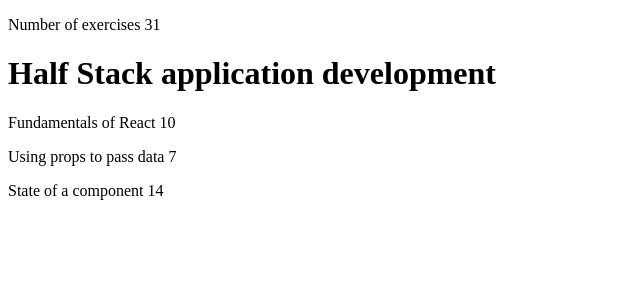
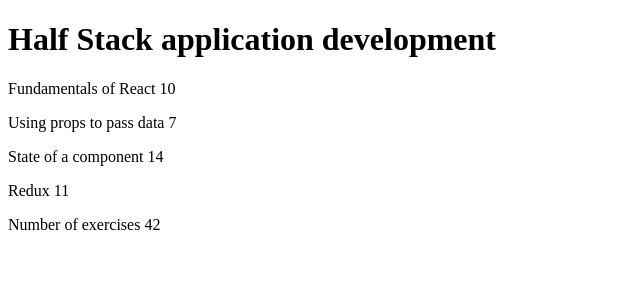
Before and after one commit to voygha/Full-Stack-Open, a React (Vite) app in the folder part1/: page / in a window 1280 px wide. Shown: the top 300 px of the page, without its empty margins (0-640 px from the left). Built offline with nearby package versions, Linux system fonts and the light colour scheme.

Commit message:
refactor: 2.2 Envolver el componente que obtiene el total dentro del componente Course y destructurar las props

```diff
--- a/part1/src/App.jsx
+++ b/part1/src/App.jsx
@@ -1,6 +1,3 @@
-
-import Total from './components/Total'
-
 import Course from './components/Course/Course'
 // import { useState } from 'react'
 // import Display from './components/Display'
@@ -60,14 +57,17 @@
         name: 'State of a component',
         exercises: 14,
         id: 3
+      },
+      {
+        name: 'Redux',
+        exercises: 11,
+        id: 4
       }
     ]
   }
   //console.log(parts[0].exercises)
   return (
     <div>
-
-      <Total parts={course.parts} />
       <Course name={course.name} parts={course.parts}/>
 
 
--- a/part1/src/components/Course/Content/Content.jsx
+++ b/part1/src/components/Course/Content/Content.jsx
@@ -8,6 +8,7 @@
             <Part part={parts[0]} />
             <Part part={parts[1]}/>
             <Part part={parts[2]}/>
+            <Part part={parts[3]}/>
         </>
     )
 }
--- a/part1/src/components/Course/Course.jsx
+++ b/part1/src/components/Course/Course.jsx
@@ -1,5 +1,6 @@
 import Header from './Header/Header'
 import Content from './Content/Content'
+import Total from './Total/Total'
 
 const Course = ({ name, parts}) => {
     return (
@@ -10,6 +11,7 @@
             {/* Lo mismo pasa con contenido y con total, lo que nos interesa pasarle a los componentes solo es el array de parts dentro del objeto course*/}
             {/* A nuestro componente ahora solo le pasamos un valor que es el array*/}
             <Content parts={parts} />
+            <Total parts={parts} />
         </>
     )
 
--- /dev/null
+++ b/part1/src/components/Course/Total/Total.jsx
@@ -0,0 +1,10 @@
+const Total = ({parts}) => {
+    //console.log(props)
+    return (
+        <>
+            <p>Number of exercises {parts[0].exercises + parts[1].exercises + parts[2].exercises + parts[3].exercises}</p>
+        </>
+    )
+}
+
+export default Total
--- a/part1/src/components/Total.jsx
+++ /dev/null
@@ -1,10 +0,0 @@
-const Total = (props) => {
-    //console.log(props)
-    return (
-        <>
-            <p>Number of exercises {props.parts[0].exercises + props.parts[1].exercises + props.parts[2].exercises}</p>
-        </>
-    )
-}
-
-export default Total
```
